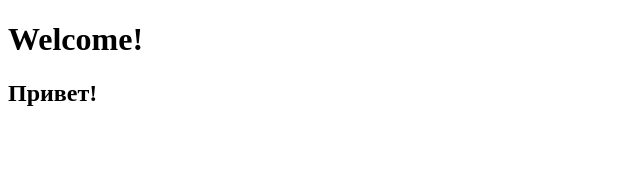
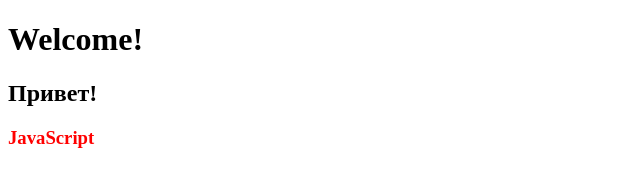
Before and after one commit to x-0910/x-0910-veron.code, a plain HTML site: page index.html in a window 1280 px wide. Shown: the whole page, without its empty margins (0-640 px from the left). Drawn offline with Linux system fonts and the light colour scheme.

Commit message:
Second commit

```diff
--- a/index.html
+++ b/index.html
@@ -11,7 +11,7 @@
 
 <h1>Welcome!</h1>
 <h2>Привет!</h2>
-
+<h3 class="js">JavaScript</h3>
 <script src="public/main.js"></script>
 </body>
 </html>
--- a/public/style.css
+++ b/public/style.css
@@ -0,0 +1,3 @@
+.js {
+    color: red;
+}
```
